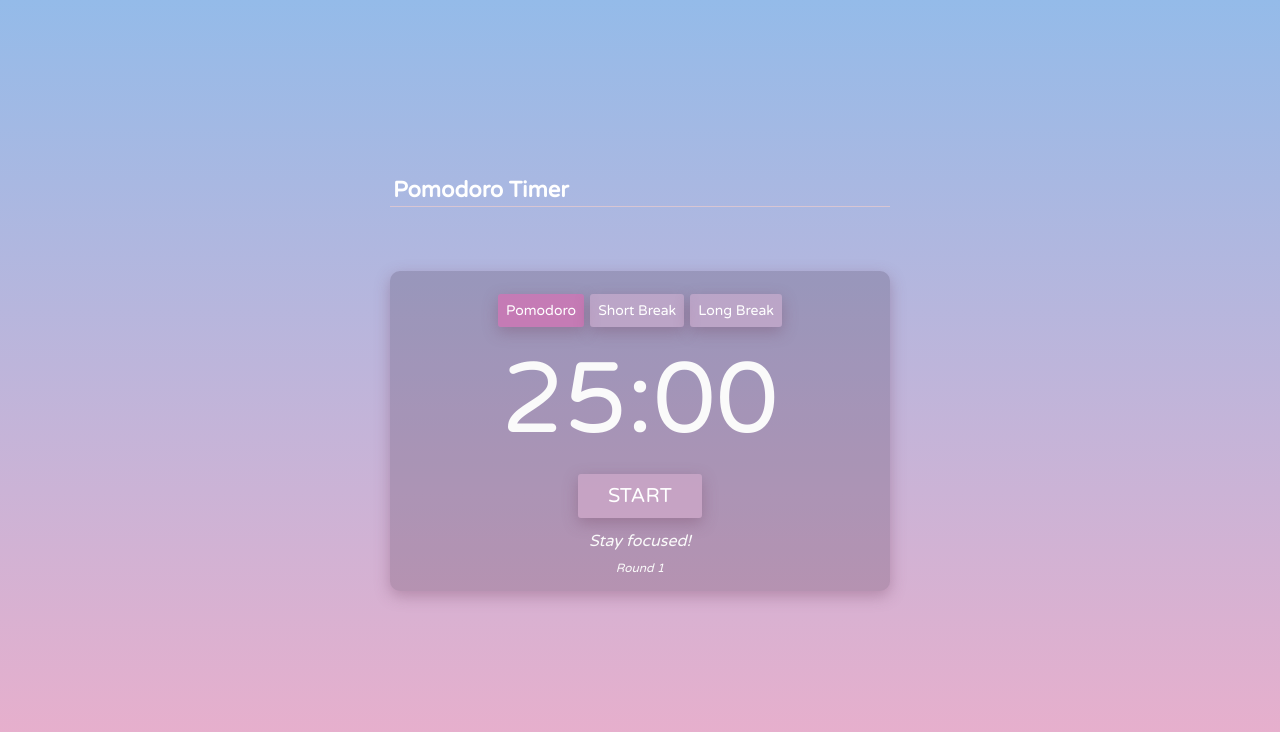
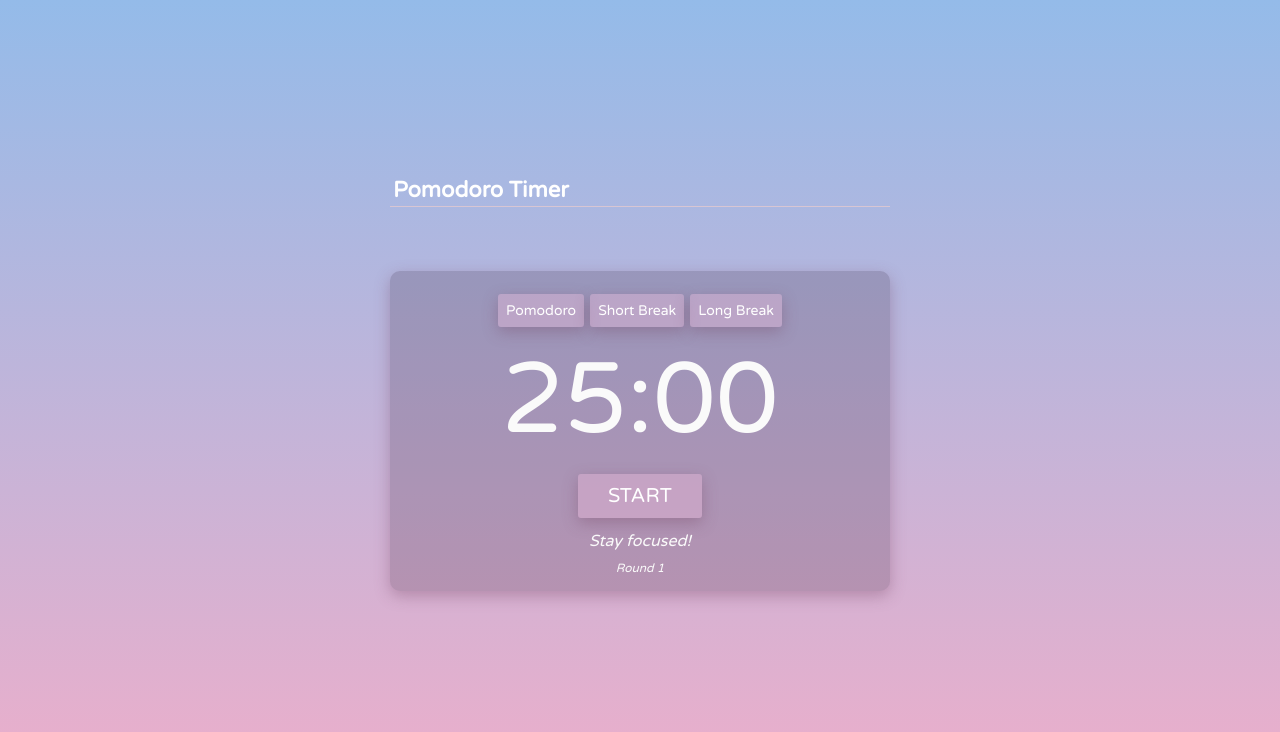
Before and after one commit to gizemnkorkmaz/pomodoro-timer, a React (Create React App) app: page / in a window 1280 px wide. Shown: the top 732 px of the page. Built offline with nearby package versions, Linux system fonts and the light colour scheme.

Commit message:
Change props and class naming

```diff
--- a/src/components/Button/Button.jsx
+++ b/src/components/Button/Button.jsx
@@ -2,12 +2,9 @@ import React from "react";
 
 import styles from "./Button.module.css";
 
-function Button({ children, isButtonActive, ...props }) {
+function Button({ children, active, ...props }) {
   return (
-    <button
-      className={`${styles.Button} ${isButtonActive ? styles.active : ""}`}
-      {...props}
-    >
+    <button className={active ? styles.ButtonActive : styles.Button} {...props}>
       {children}
     </button>
   );
--- a/src/components/Button/Button.module.css
+++ b/src/components/Button/Button.module.css
@@ -1,4 +1,5 @@
-.Button {
+.Button,
+.ButtonActive {
   font-family: "Varela Round", sans-serif;
   background-color: rgba(241, 189, 221, 0.363);
   box-shadow: rgba(117, 68, 98, 0.363) 0px 5px 15px;
@@ -13,7 +14,7 @@
 
 .Button:focus,
 .Button:hover,
-.active {
+.ButtonActive {
   background-color: rgba(219, 110, 179, 0.658);
 }
 
```
